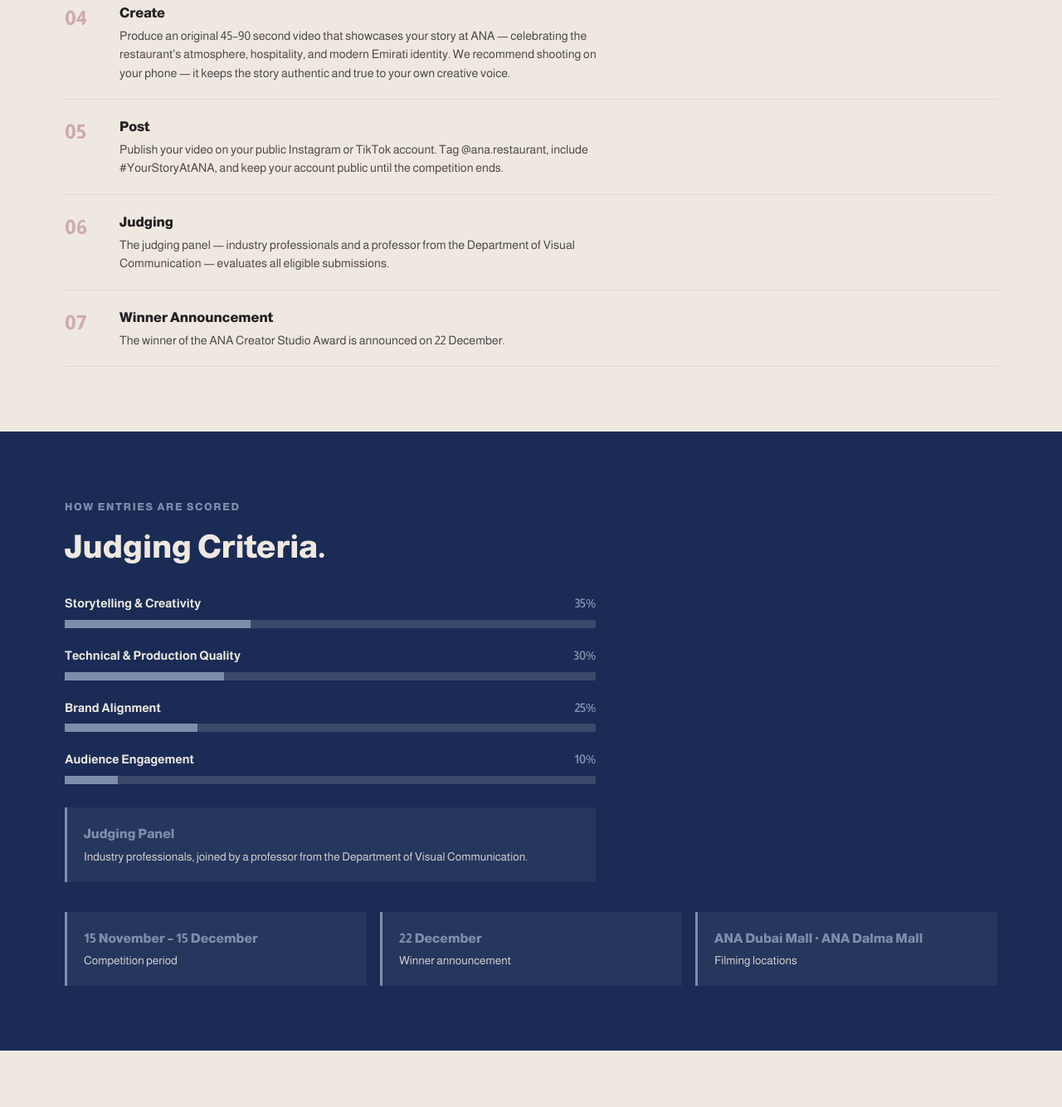
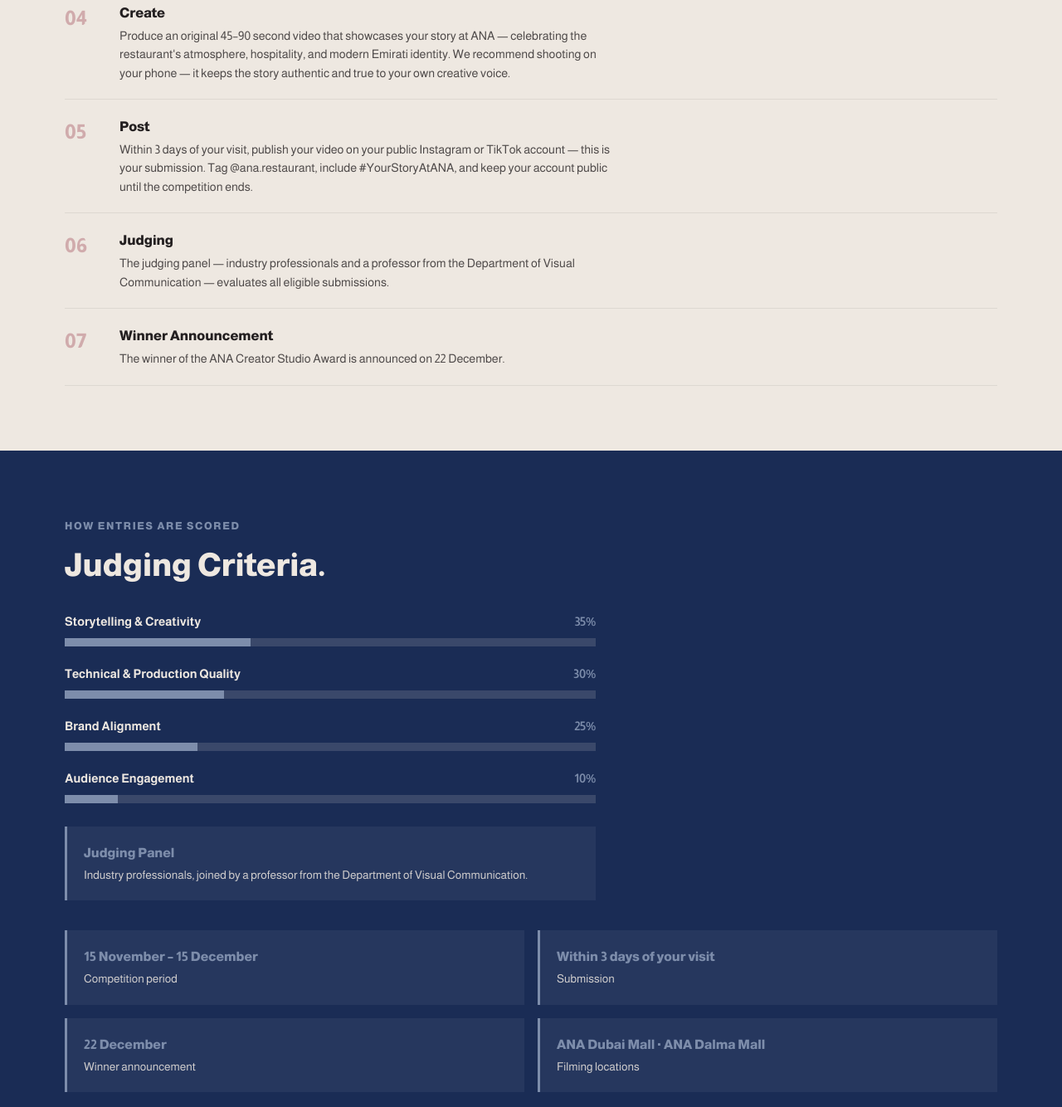
Before and after one commit to ANA-RESTAURANT/Your-Story-At-ANA, a plain HTML site: page index.html in a window 1280 px wide. Shown: the part 3166-4500 px from the top of the page at 83% size. Drawn offline with Linux system fonts and the light colour scheme.

Commit message:
Update index.html

```diff
--- a/index.html
+++ b/index.html
@@ -128,7 +128,7 @@
   .jbar-track{background:rgba(238,232,225,.15);height:10px;}
   .jbar-fill{background:var(--java);height:10px;}
 
-  .dates{margin-top:36px;display:grid;grid-template-columns:repeat(3,1fr);gap:16px;}
+  .dates{margin-top:36px;display:grid;grid-template-columns:repeat(2,1fr);gap:16px;}
   .date-card{background:rgba(238,232,225,.06);padding:20px;border-left:3px solid var(--java);}
   .date-card .d{font-weight:800;color:var(--java);font-size:.98rem;}
   .date-card .lbl{margin-top:4px;font-size:.86rem;opacity:.85;}
@@ -309,7 +309,7 @@
       <div class="step-row"><div class="step-num">02</div><div class="step-body"><h3>Confirmation</h3><p>Our team reviews your registration and contacts you to confirm your participation and schedule your filming session at your preferred ANA branch.</p></div></div>
       <div class="step-row"><div class="step-num">03</div><div class="step-body"><h3>Visit ANA</h3><p>Visit your selected branch on your confirmed date and enjoy a complimentary set menu prepared for competition participants. Each participant may bring one guest.</p></div></div>
       <div class="step-row"><div class="step-num">04</div><div class="step-body"><h3>Create</h3><p>Produce an original 45–90 second video that showcases your story at ANA — celebrating the restaurant's atmosphere, hospitality, and modern Emirati identity. We recommend shooting on your phone — it keeps the story authentic and true to your own creative voice.</p></div></div>
-      <div class="step-row"><div class="step-num">05</div><div class="step-body"><h3>Post</h3><p>Publish your video on your public Instagram or TikTok account. Tag @ana.restaurant, include #YourStoryAtANA, and keep your account public until the competition ends.</p></div></div>
+      <div class="step-row"><div class="step-num">05</div><div class="step-body"><h3>Post</h3><p>Within 3 days of your visit, publish your video on your public Instagram or TikTok account — this is your submission. Tag @ana.restaurant, include #YourStoryAtANA, and keep your account public until the competition ends.</p></div></div>
       <div class="step-row"><div class="step-num">06</div><div class="step-body"><h3>Judging</h3><p>The judging panel — industry professionals and a professor from the Department of Visual Communication — evaluates all eligible submissions.</p></div></div>
       <div class="step-row"><div class="step-num">07</div><div class="step-body"><h3>Winner Announcement</h3><p>The winner of the ANA Creator Studio Award is announced on 22 December.</p></div></div>
     </div>
@@ -341,6 +341,7 @@
     <div class="panel-card"><div class="d">Judging Panel</div><div class="lbl">Industry professionals, joined by a professor from the Department of Visual Communication.</div></div>
     <div class="dates">
       <div class="date-card"><div class="d">15 November – 15 December</div><div class="lbl">Competition period</div></div>
+      <div class="date-card"><div class="d">Within 3 days of your visit</div><div class="lbl">Submission</div></div>
       <div class="date-card"><div class="d">22 December</div><div class="lbl">Winner announcement</div></div>
       <div class="date-card"><div class="d">ANA Dubai Mall · ANA Dalma Mall</div><div class="lbl">Filming locations</div></div>
     </div>
@@ -370,6 +371,7 @@
       <details class="faq-item"><summary>Can someone else film my video?</summary><p>No. Participants must personally film and edit their own submission.</p></details>
       <details class="faq-item"><summary>Which social media platforms are accepted?</summary><p>Only Instagram and TikTok.</p></details>
       <details class="faq-item"><summary>How long should my video be?</summary><p>Your submission must be between 45 and 90 seconds.</p></details>
+      <details class="faq-item"><summary>When do I need to submit my video?</summary><p>Within 3 days of your visit to ANA. Posting your video on your public Instagram or TikTok account is your submission.</p></details>
       <details class="faq-item"><summary>How many entries can I submit?</summary><p>One entry per participant.</p></details>
       <details class="faq-item"><summary>When will the winner be announced?</summary><p>The winner will be announced on 22 December.</p></details>
     </div>
```
